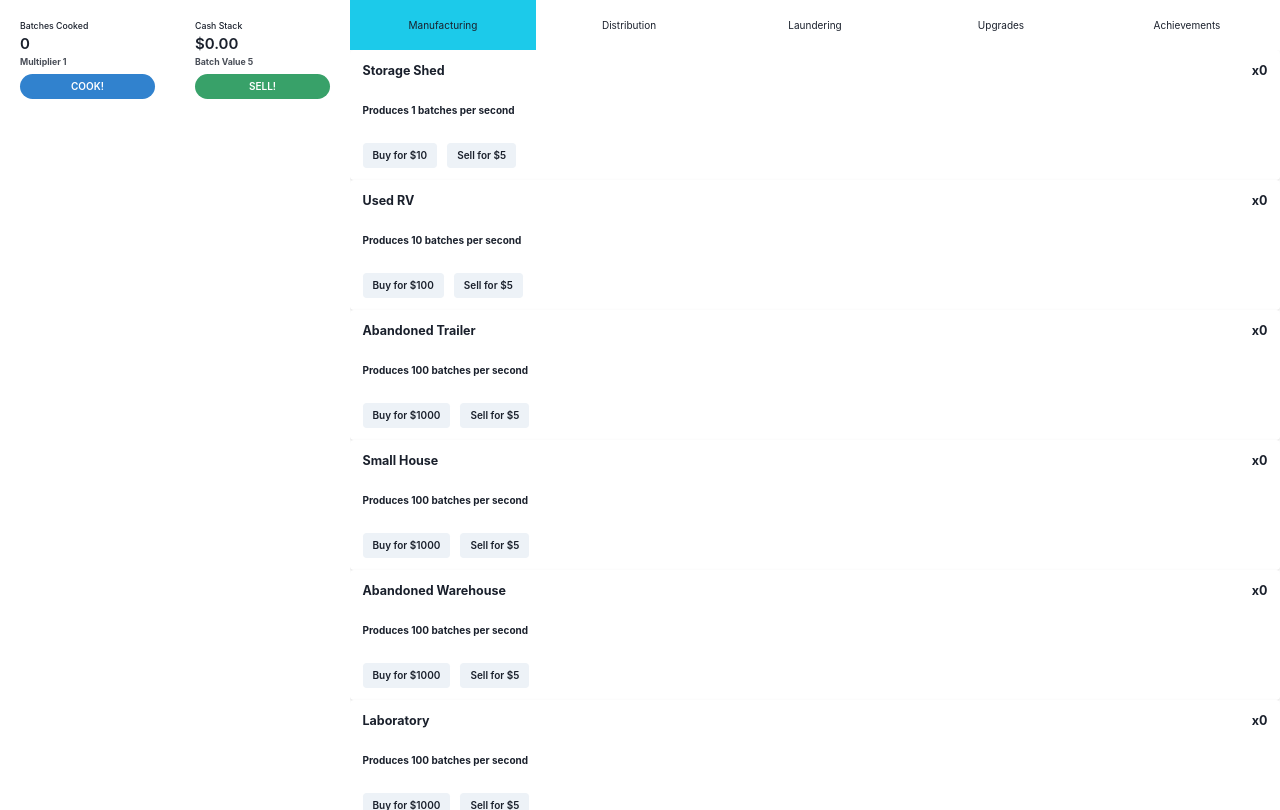
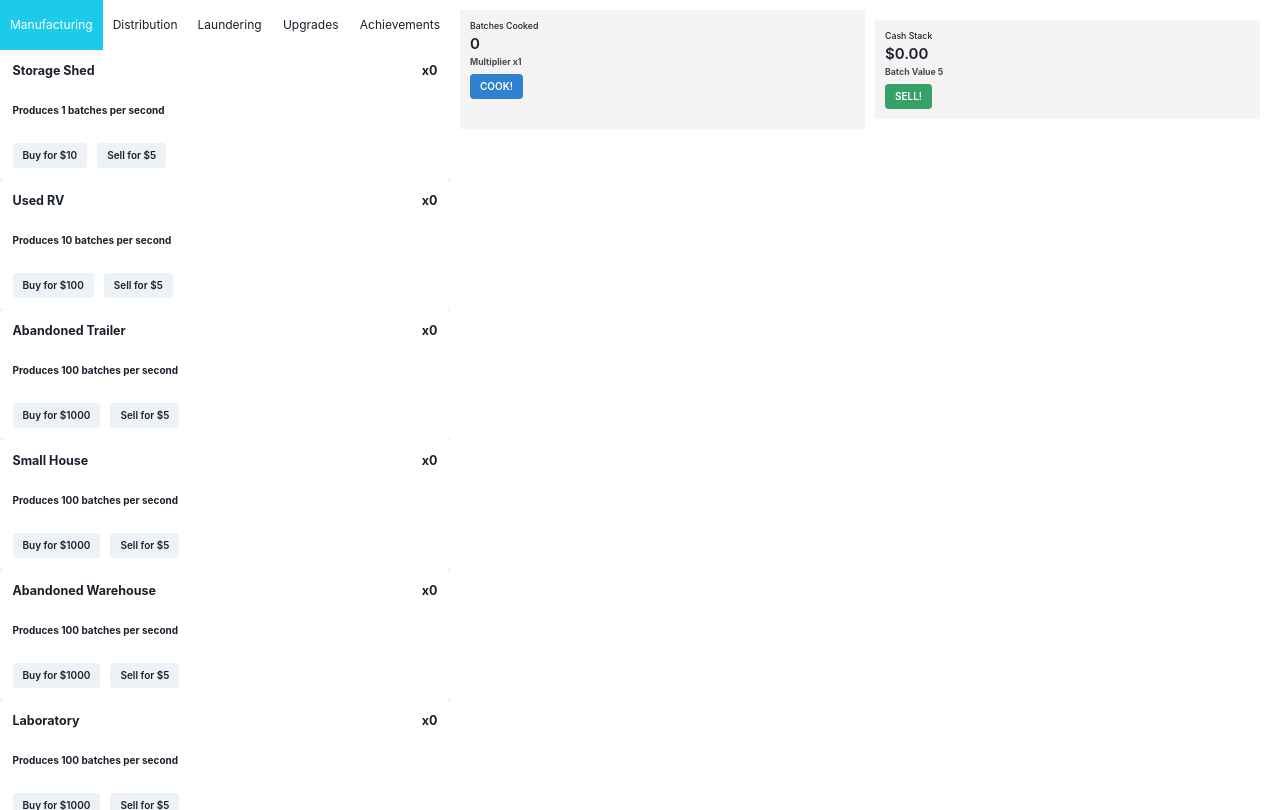
Before and after one commit to heyitsmeharv/clicking-bad, a React (Create React App) app: page / in a window 1280 px wide. Built offline with nearby package versions, Linux system fonts and the light colour scheme.

Commit message:
styling wip

```diff
--- a/src/App.js
+++ b/src/App.js
@@ -188,23 +188,26 @@ function App() {
   return (
     <Grid
       templateAreas={
-        `"sidebar header"
+        `"sidebar main"
           "sidebar main"
           "sidebar main"`
       }
       gridTemplateRows={'5rem 1fr 30px'}
-      gridTemplateColumns={'350px 1fr'}
+      gridTemplateColumns={'450px 1fr'}
       h='100vh'
       fontWeight='bold'
     >
-      <GridItem area={'sidebar'}>
-        <Flex direction="row" justifyContent="space-evenly">
-          <Box p={4} m={4} flex={1}>
-            <Flex direction="column">
-              <Stat>
+      <GridItem area={'main'}>
+        <Flex m={4} direction="row" justifyContent="space-evenly">
+          <Stat p={4} background='#f5f3f4'>
             <StatLabel>Batches Cooked</StatLabel>
             <StatNumber>{batches}</StatNumber>
-                <StatHelpText>Multiplier {clickValue}</StatHelpText>
+            <StatHelpText >Multiplier x{clickValue}</StatHelpText>
+            <Button colorScheme='blue' onClick={e => handleCookBatch(e)}>
+              <Text>
+                COOK!
+              </Text>
+            </Button>
           </Stat>
           {isClicking === 'meth' && (
             <img
@@ -224,19 +227,17 @@ function App() {
               alt="meth"
             />
           )}
-              <Button borderRadius='23px' colorScheme='blue' onClick={e => handleCookBatch(e)}>
-                <Text>
-                  COOK!
-                </Text>
-              </Button>
-            </Flex>
-          </Box>
-          <Box p={4} m={4} flex={1}>
+          <Box p={2} m={2} flex={1}>
             <Flex direction="column">
-              <Stat>
+              <Stat p={4} background='#f5f3f4' height="250px">
                 <StatLabel>Cash Stack</StatLabel>
                 <StatNumber>${balance}.00</StatNumber>
                 <StatHelpText>Batch Value {batchValue}</StatHelpText>
+                <Button colorScheme='green' onClick={e => handleSellBatch(e)}>
+                  <Text>
+                    SELL!
+                  </Text>
+                </Button>
               </Stat>
               {isClicking === 'cash' && (
                 <img
@@ -256,11 +257,6 @@ function App() {
                   alt="cash"
                 />
               )}
-              <Button borderRadius='23px' colorScheme='green' onClick={e => handleSellBatch(e)}>
-                <Text>
-                  SELL!
-                </Text>
-              </Button>
             </Flex>
           </Box>
         </Flex>
@@ -270,16 +266,16 @@ function App() {
           Test Notifications
         </Button>
       </GridItem> */}
-      <GridItem area={'header'}>
+      <GridItem area={'sidebar'}>
         <Tabs isFitted variant='unstyled' colorScheme='blue'>
           <TabList>
-            <Tab height="50px" _selected={{ background: "#1CCAEA" }}>Manufacturing</Tab>
-            <Tab>Distribution</Tab>
-            <Tab>Laundering</Tab>
-            <Tab>Upgrades</Tab>
-            <Tab>Achievements</Tab>
+            <Tab fontSize="1.2rem" height="50px" _selected={{ background: "#1CCAEA", color: '#fff' }}>Manufacturing</Tab>
+            <Tab fontSize="1.2rem" height="50px" _selected={{ background: "#1CCAEA", color: '#fff' }}>Distribution</Tab>
+            <Tab fontSize="1.2rem" height="50px" _selected={{ background: "#1CCAEA", color: '#fff' }}>Laundering</Tab>
+            <Tab fontSize="1.2rem" height="50px" _selected={{ background: "#1CCAEA", color: '#fff' }}>Upgrades</Tab>
+            <Tab fontSize="1.2rem" height="50px" _selected={{ background: "#1CCAEA", color: '#fff' }}>Achievements</Tab>
           </TabList>
-          <GridItem area={'main'}>
+          <GridItem area={'sidebar'}>
             <TabPanels>
               <TabPanel padding={0} height="95vh" overflowY="auto">
                 {manufacturingItems.map((item, index) => (
@@ -300,7 +296,7 @@ function App() {
                   </Card>
                 ))}
               </TabPanel>
-              <TabPanel>
+              <TabPanel padding={0} height="95vh" overflowY="auto">
                 {distributionItems.map((item, index) => (
                   <Card key={index}>
                     <CardHeader>
@@ -319,7 +315,7 @@ function App() {
                   </Card>
                 ))}
               </TabPanel>
-              <TabPanel>
+              <TabPanel padding={0} height="95vh" overflowY="auto">
                 {launderingItems.map((item, index) => (
                   <Card key={index}>
                     <CardHeader>
@@ -338,9 +334,9 @@ function App() {
                   </Card>
                 ))}
               </TabPanel>
-              <TabPanel>
+              <TabPanel padding={0} height="95vh" overflowY="auto">
                 {upgradeItems.map((item, index) => (
-                  <Card key={index} background="#1CCAEA">
+                  <Card key={index}>
                     <CardHeader>
                       <Heading size='md'>{item.name}</Heading>
                     </CardHeader>
```
Lines whose indentation alone changed are shown as unchanged.
